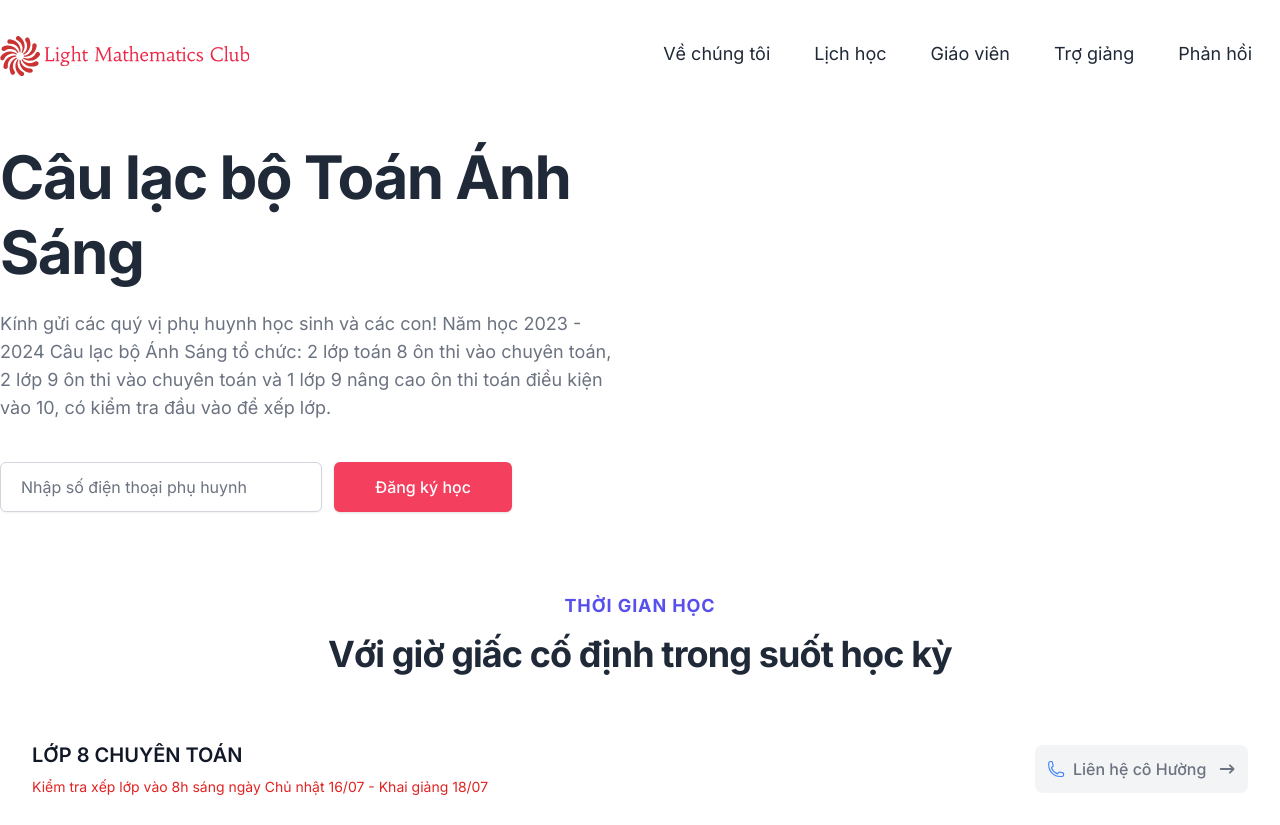
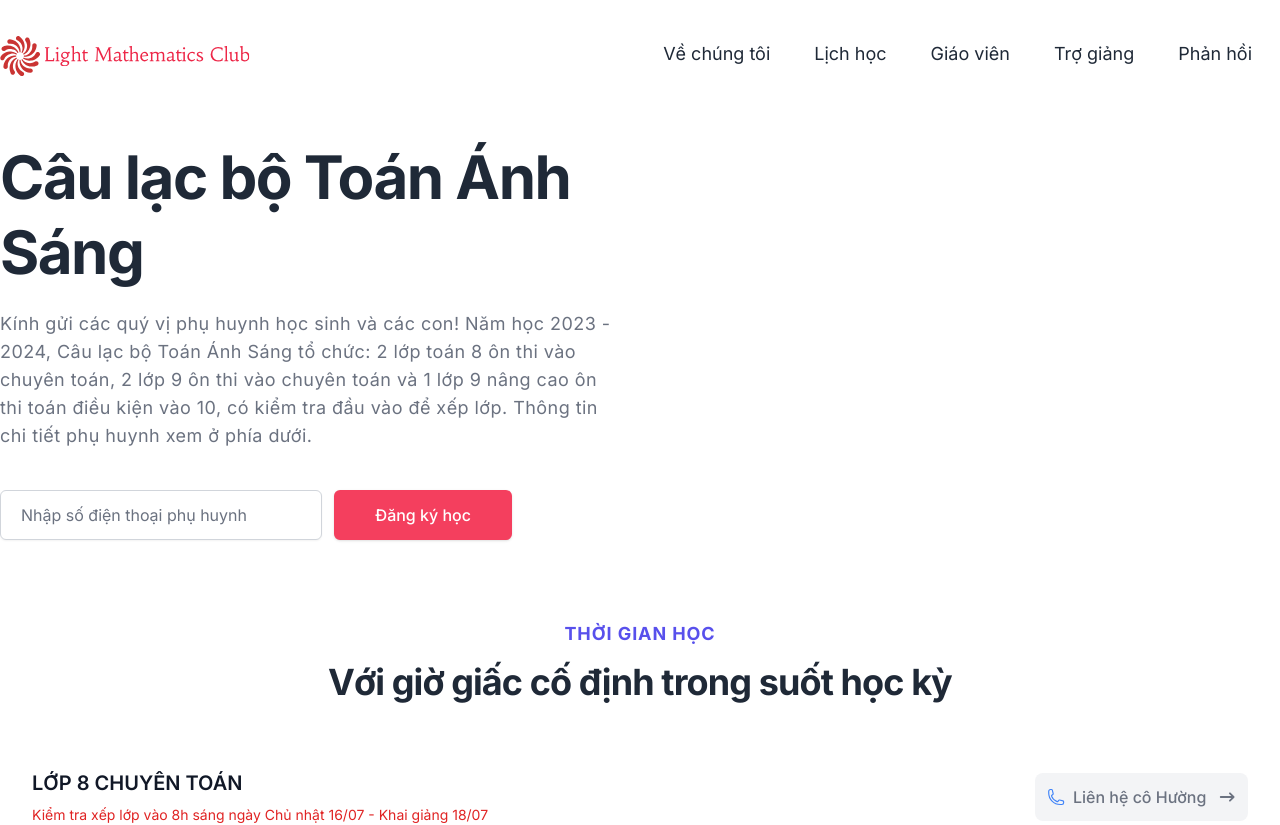
Before and after one commit to linhpksw/tuyensinh, a Next.js app: page / in a window 1280 px wide. Shown: the top 825 px of the page. Built offline with nearby package versions, Linux system fonts and the light colour scheme.

Commit message:
update form validate

```diff
--- a/components/EditModal.jsx
+++ b/components/EditModal.jsx
@@ -22,6 +22,7 @@ export default function EditModal({ data, onDataUpdated, registerPhone, onClose
         const output = data.map((v, i) => {
             return {
                 studentId: v.studentId,
+                time: new Date(),
                 registerPhone: v.registerPhone,
                 studentName: e.target[`studentName${i + 1}`].value,
                 studentPhone: e.target[`studentPhone${i + 1}`].value,
@@ -118,7 +119,7 @@ export default function EditModal({ data, onDataUpdated, registerPhone, onClose
                         <div className="relative z-0 w-full mb-3 group">
                             <input
                                 defaultValue={student.studentPhone || ''}
-                                id={`studentPhone${i}`} type="tel" name="studentPhone" className="block py-2.5 px-0 w-full text-gray-900 bg-transparent border-0 border-b-2 border-gray-300 appearance-none focus:outline-none focus:ring-0 focus:border-blue-600 peer" placeholder=" " />
+                                id={`studentPhone${i}`} type="tel" name="studentPhone" className="block py-2.5 px-0 w-full text-gray-900 bg-transparent border-0 border-b-2 border-gray-300 appearance-none focus:outline-none focus:ring-0 focus:border-blue-600 peer" placeholder=" " pattern="0[35789][0-9]{8}" title="Số điện thoại không hợp lệ." />
 
                             <label htmlFor="studentPhone" className="peer-focus:font-medium absolute text-gray-500 duration-300 transform -translate-y-6 scale-75 top-1 -z-10 origin-[0] peer-focus:left-0 peer-focus:text-blue-600 peer-placeholder-shown:scale-100 peer-placeholder-shown:translate-y-1 peer-focus:scale-75 peer-focus:-translate-y-6">Số điện thoại</label>
                         </div>
@@ -198,7 +199,7 @@ export default function EditModal({ data, onDataUpdated, registerPhone, onClose
                                             <div className="relative z-0 w-full mb-6 group">
                                                 <input
                                                     defaultValue={data[0].backupPhone || ''}
-                                                    type="tel" name="backupPhone" id="backupPhone" className="block py-2.5 px-0 w-full text-gray-900 bg-transparent border-0 border-b-2 border-gray-300 appearance-none focus:outline-none focus:ring-0 focus:border-blue-600 peer" placeholder=" " required />
+                                                    type="tel" name="backupPhone" id="backupPhone" className="block py-2.5 px-0 w-full text-gray-900 bg-transparent border-0 border-b-2 border-gray-300 appearance-none focus:outline-none focus:ring-0 focus:border-blue-600 peer" placeholder=" " pattern="0[35789][0-9]{8}" title="Số điện thoại không hợp lệ." required />
 
                                                 <label htmlFor="backupPhone" className="peer-focus:font-medium absolute  text-gray-500 duration-300 transform -translate-y-6 scale-75 top-1 -z-10 origin-[0] peer-focus:left-0 peer-focus:text-blue-600  peer-placeholder-shown:scale-100 peer-placeholder-shown:translate-y-1 peer-focus:scale-75 peer-focus:-translate-y-6">Số điện thoại dự phòng <span className='text-red-600'>*</span></label>
                                             </div>
--- a/components/Hero.jsx
+++ b/components/Hero.jsx
@@ -67,10 +67,8 @@ const Hero = () => {
                         <h1 className='text-2xl font-bold leading-snug tracking-tight text-gray-800 lg:text-4xl lg:leading-tight xl:text-6xl xl:leading-tight '>
                             Câu lạc bộ Toán Ánh Sáng
                         </h1>
-                        <p className='py-5 text-base leading-relaxed text-gray-500 lg:text-lg '>
-                            Kính gửi các quý vị phụ huynh học sinh và các con!{"\n"}
-
-                            Năm học 2023 - 2024 Câu lạc bộ Ánh Sáng tổ chức: 2 lớp toán 8 ôn thi vào chuyên toán, 2 lớp 9 ôn thi vào chuyên toán và 1 lớp 9 nâng cao ôn thi toán điều kiện vào 10, có kiểm tra đầu vào để xếp lớp.
+                        <p className='py-5 tracking-wide leading-loose text-gray-500 lg:text-lg '>
+                            Kính gửi các quý vị phụ huynh học sinh và các con! Năm học 2023 - 2024, Câu lạc bộ Toán Ánh Sáng tổ chức: 2 lớp toán 8 ôn thi vào chuyên toán, 2 lớp 9 ôn thi vào chuyên toán và 1 lớp 9 nâng cao ôn thi toán điều kiện vào 10, có kiểm tra đầu vào để xếp lớp. Thông tin chi tiết phụ huynh xem ở phía dưới.
                         </p>
 
                         <form onSubmit={handleForm} className='mt-5 sm:flex sm:w-full sm:max-w-lg'>
--- a/components/MyModal.jsx
+++ b/components/MyModal.jsx
@@ -47,7 +47,7 @@ export default function MyModal({ onClose, registerPhone }) {
                         </div>
 
                         <div className="relative z-0 w-full mb-6 group">
-                            <input id={`year${i}`} type="number" name="year" className="block py-2.5 px-0 w-full text-gray-900 bg-transparent border-0 border-b-2 border-gray-300 appearance-none focus:outline-none focus:ring-0 focus:border-blue-600 peer" placeholder=" " required />
+                            <input id={`year${i}`} type="number" name="year" className="block py-2.5 px-0 w-full text-gray-900 bg-transparent border-0 border-b-2 border-gray-300 appearance-none focus:outline-none focus:ring-0 focus:border-blue-600 peer" placeholder=" " />
                             <label htmlFor="year" className=" peer-focus:font-medium absolute text-gray-500 duration-300 transform -translate-y-6 scale-75 top-1 -z-10 origin-[0] peer-focus:left-0 peer-focus:text-blue-600 peer-placeholder-shown:scale-100 peer-placeholder-shown:translate-y-1 peer-focus:scale-75 peer-focus:-translate-y-6">Năm sinh <span className='text-red-600'>*</span></label>
                         </div>
 
@@ -63,7 +63,7 @@ export default function MyModal({ onClose, registerPhone }) {
 
                         <div className="relative z-0 w-full mb-3 group">
                             <input id={`studentPhone${i}`} type="tel" name="studentPhone" className="block py-2.5 px-0 w-full text-gray-900 bg-transparent border-0 border-b-2 border-gray-300 appearance-none  focus:outline-none focus:ring-0 focus:border-blue-600 peer" placeholder=" " />
-                            <label htmlFor="studentPhone" className=" peer-focus:font-medium absolute  text-gray-500 duration-300 transform -translate-y-6 scale-75 top-1 -z-10 origin-[0] peer-focus:left-0 peer-focus:text-blue-600 peer-placeholder-shown:scale-100 peer-placeholder-shown:translate-y-1 peer-focus:scale-75 peer-focus:-translate-y-6">Số điện thoại</label>
+                            <label htmlFor="studentPhone" className=" peer-focus:font-medium absolute  text-gray-500 duration-300 transform -translate-y-6 scale-75 top-1 -z-10 origin-[0] peer-focus:left-0 peer-focus:text-blue-600 peer-placeholder-shown:scale-100 peer-placeholder-shown:translate-y-1 peer-focus:scale-75 peer-focus:-translate-y-6" pattern="0[35789][0-9]{8}" title="Số điện thoại không hợp lệ.">Số điện thoại</label>
                         </div>
                     </div>
 
@@ -104,6 +104,7 @@ export default function MyModal({ onClose, registerPhone }) {
 
                 data.push({
                     studentId: nanoid(),
+                    time: new Date(),
                     registerPhone: registerPhone,
                     studentName: studentName.value,
                     studentPhone: studentPhone.value,
@@ -195,7 +196,7 @@ export default function MyModal({ onClose, registerPhone }) {
                                         <div className="grid md:grid-cols-2 md:gap-6">
                                             {/* Backup Phone */}
                                             <div className="relative z-0 w-full mb-6 group">
-                                                <input type="tel" name="backupPhone" id="backupPhone" className="block py-2.5 px-0 w-full text-gray-900 bg-transparent border-0 border-b-2 border-gray-300 appearance-none focus:outline-none focus:ring-0 focus:border-blue-600 peer" placeholder=" " required />
+                                                <input type="tel" name="backupPhone" id="backupPhone" className="block py-2.5 px-0 w-full text-gray-900 bg-transparent border-0 border-b-2 border-gray-300 appearance-none focus:outline-none focus:ring-0 focus:border-blue-600 peer" placeholder=" " required pattern="0[35789][0-9]{8}" title="Số điện thoại không hợp lệ." />
 
                                                 <label htmlFor="backupPhone" className=" peer-focus:font-medium absolute  text-gray-500 duration-300 transform -translate-y-6 scale-75 top-1 -z-10 origin-[0] peer-focus:left-0 peer-focus:text-blue-600  peer-placeholder-shown:scale-100 peer-placeholder-shown:translate-y-1 peer-focus:scale-75 peer-focus:-translate-y-6">Số điện thoại dự phòng <span className='text-red-600'>*</span></label>
                                             </div>
```
